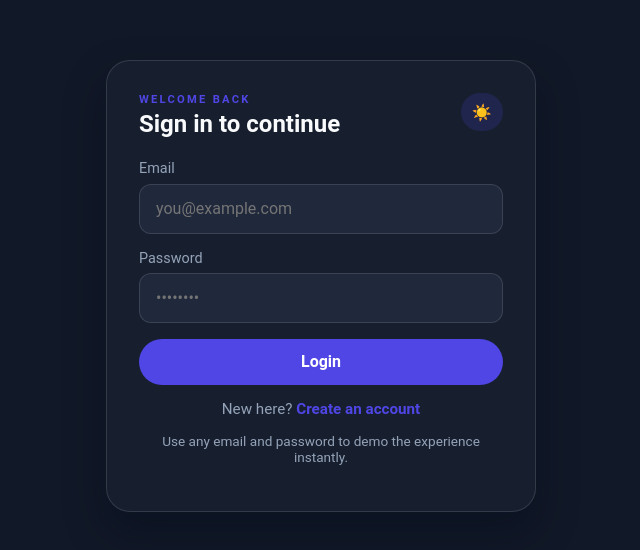
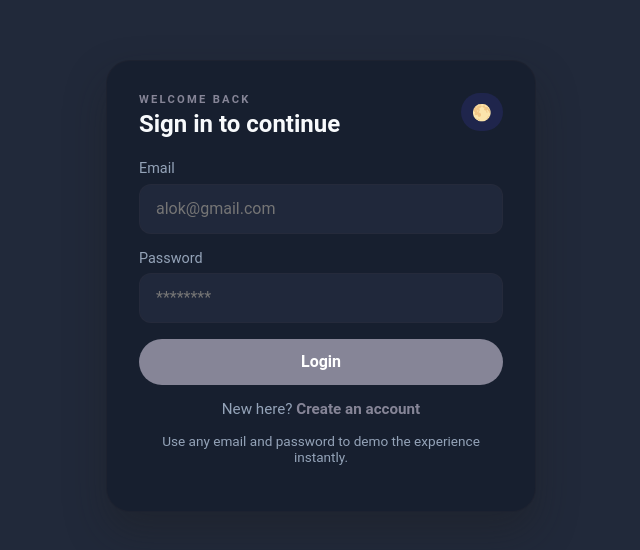
Before and after one commit to iamaloksingh/vivekGpt, a React (Vite) app in the folder Frontend/: page / in a window 1280 px wide. Shown: the part 114-664 px from the top of the page, without its empty margins (319-959 px from the left). Built offline with nearby package versions, Linux system fonts and the light colour scheme; no server answers.

Commit message:
Css implentend

```diff
--- a/Frontend/src/App.css
+++ b/Frontend/src/App.css
@@ -1,14 +1,14 @@
 :root {
     color-scheme: dark;
-    --bg: #111827;
+    --bg: #21293a;
     --panel: #171f2f;
     --panel-2: #20283b;
     --text: #f8fafc;
     --muted: #94a3b8;
-    --accent: #4f46e5;
+    --accent: #868597;
     --accent-soft: rgba(79, 70, 229, 0.16);
-    --border: rgba(255,255,255,0.12);
-    --shadow: 0 20px 40px rgba(2, 8, 23, 0.35);
+    --border: rgba(72, 61, 61, 0.12);
+    --shadow: 0 20px 40px rgba(30, 28, 28, 0.35);
 }
 
 [data-theme='light'] {
--- a/Frontend/src/App.jsx
+++ b/Frontend/src/App.jsx
@@ -110,11 +110,11 @@ function App() {
         <div className="authCard">
           <div className="authHeader">
             <div>
-              <p className="authEyebrow">Welcome back</p>
+              <p className="authEyebrow">Welcome back </p>
               <h1>{authMode === 'login' ? 'Sign in to continue' : 'Create your account'}</h1>
             </div>
             <button type="button" className="themeToggle" onClick={toggleTheme}>
-              {theme === 'dark' ? '☀️' : '🌙'}
+              {theme === 'dark' ? '🌕' : '🌙'}
             </button>
           </div>
 
@@ -137,7 +137,7 @@ function App() {
               <input
                 id="email"
                 type="email"
-                placeholder="you@example.com"
+                placeholder="alok@gmail.com"
                 value={authForm.email}
                 onChange={(event) => setAuthForm((prev) => ({ ...prev, email: event.target.value }))}
               />
@@ -148,7 +148,7 @@ function App() {
               <input
                 id="password"
                 type="password"
-                placeholder="••••••••"
+                placeholder="********"
                 value={authForm.password}
                 onChange={(event) => setAuthForm((prev) => ({ ...prev, password: event.target.value }))}
               />
```
